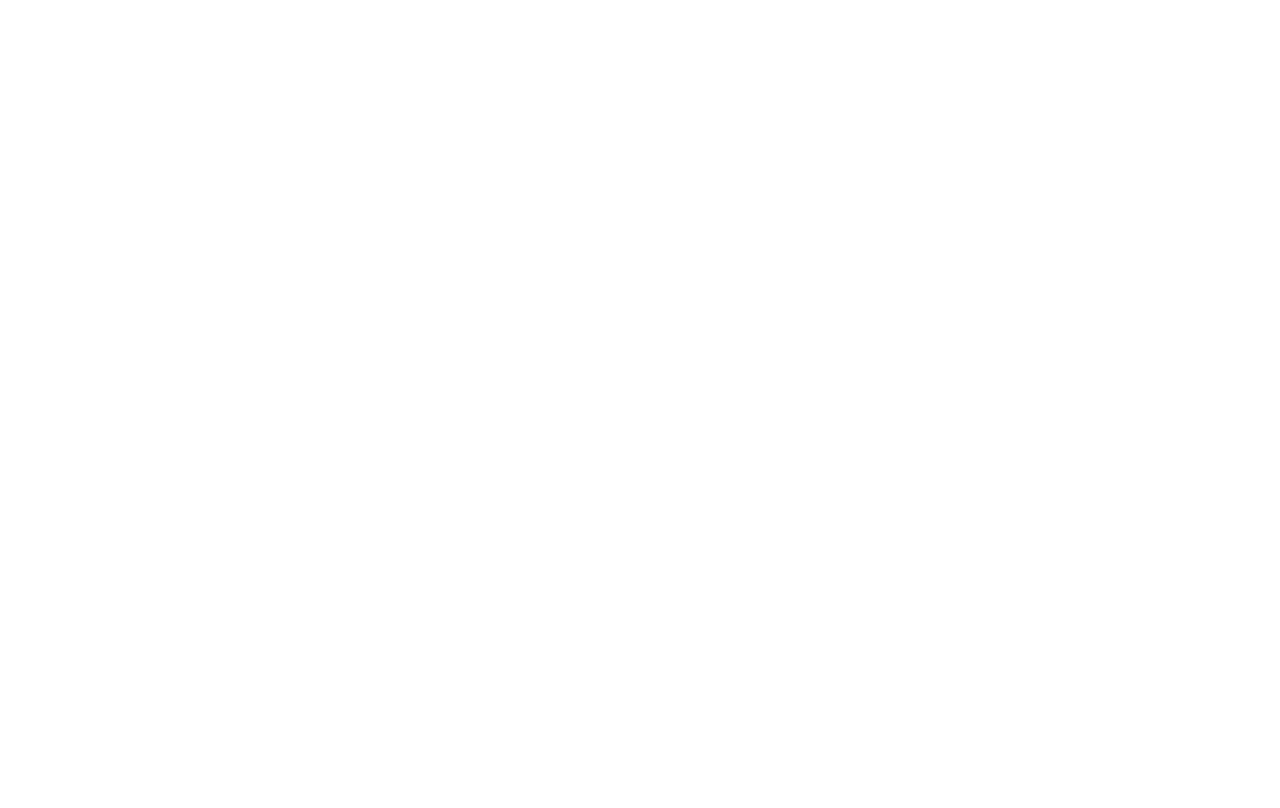
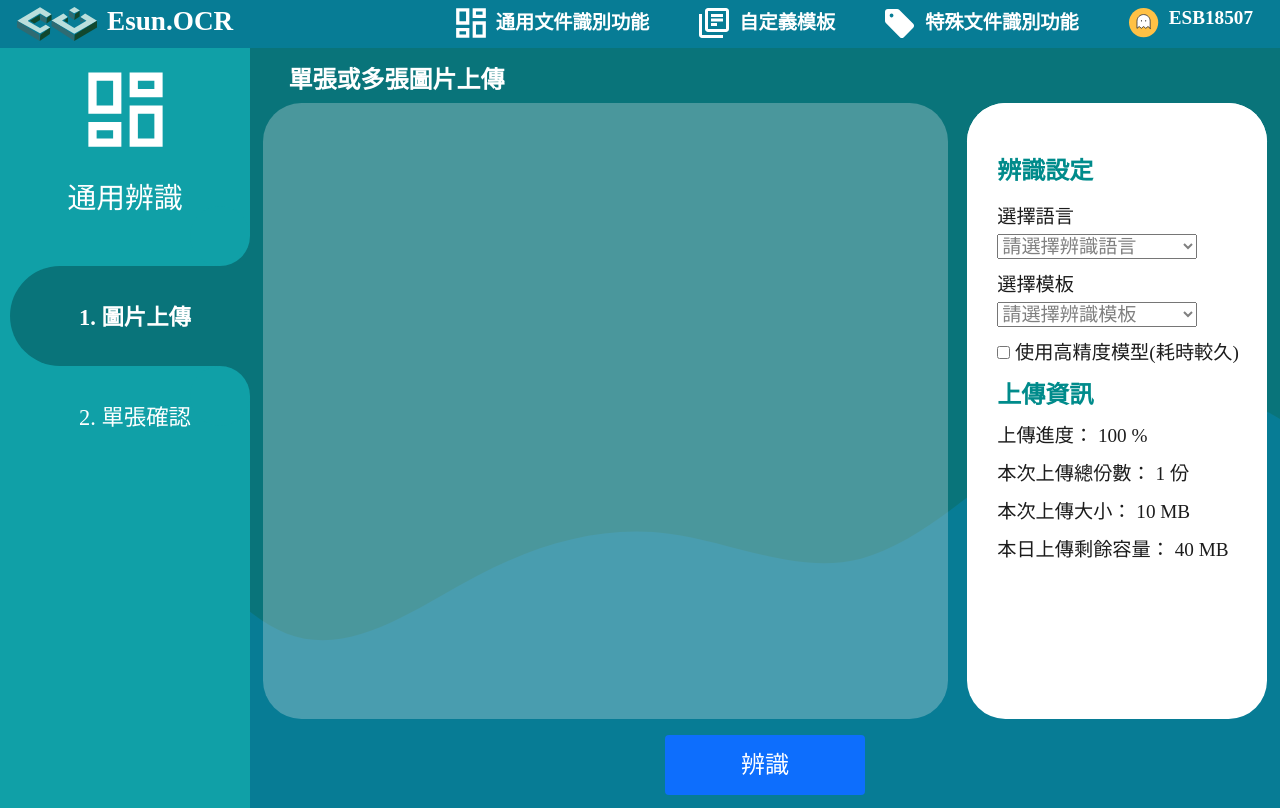
Before and after one commit to halloju/_ocr_web_service, a Vue app in the folder frontend/: page /common-ocr/upload in a window 1280 px wide. Before the commit this address had no page. Built offline with nearby package versions, Linux system fonts and the light colour scheme.

Commit message:
[feat] add 通用辨識

```diff
--- a/frontend/src/components/Navbar.vue
+++ b/frontend/src/components/Navbar.vue
@@ -5,7 +5,7 @@
     <span><a href="/">Esun.OCR</a></span>
   </a>
   <div class="navbar">
-    <Dropdown :img_src="img_src1" title="通用文件識別功能" class="navbar-links"/>
+    <Dropdown :img_src="img_src1" title="通用文件識別功能" :items="services1" class="navbar-links"/>
     <Dropdown :img_src="img_src2" title="自定義模板" :items="services2" class="navbar-links"/>
     <Dropdown :img_src="img_src3" title="特殊文件識別功能" :items="services3" class="navbar-links"/>
     <Dropdown :img_src="img_src4" title="ESB18507" :items="user_info" class="navbar-links"/>
@@ -31,6 +31,13 @@
     img_src2: feature2,
     img_src3: feature3,
     img_src4: user_icon,
+    services1: [
+      {
+        title: '通用辨識',
+        link: '/common-ocr',
+        img_src: '',
+      },
+    ],
     services2: [
       {
         title: '新增自定義模板',
--- a/frontend/src/router/index.js
+++ b/frontend/src/router/index.js
@@ -13,6 +13,9 @@
 import TemplateOcr from '@/views/TemplateOcr.vue'
 import TemplateOcr1 from '@/views/TemplateOcr1.vue'
 import TemplateOcr2 from '@/views/TemplateOcr2.vue'
+import CommonOcr from '@/views/CommonOcr.vue'
+import CommonOcr1 from '@/views/CommonOcr1.vue'
+import CommonOcr2 from '@/views/CommonOcr2.vue'
 
 const routes = [
   {
@@ -103,6 +106,25 @@
         component: TemplateOcr2,
       },
     ]
+  },
+  {
+    path: '/common-ocr',
+    name: 'CommonOcr',
+    component: CommonOcr,
+    redirect: '/common-ocr/upload',
+    // meta: { requiresAuth: true },
+    children:[
+      {
+        path: 'upload',
+        name: 'CommonOcr1',
+        component: CommonOcr1,
+      },
+      {
+        path: 'confirm',
+        name: 'CommonOcr2',
+        component: CommonOcr2,
+      },
+    ]
   }
 ]
 
--- /dev/null
+++ b/frontend/src/views/CommonOcr.vue
@@ -0,0 +1,36 @@
+<template>
+  <Navbar />
+  <div class="dashboard">
+      <Sidebar :model="model" :img_src="img_src" :model_bar="model_bar"/>
+      <div class="content">
+          <router-view></router-view>
+      </div>
+  </div>
+</template>
+<style scoped>
+@import '@/assets/css/sidebar_frame.css';
+</style>
+<script>
+import feature1 from '@/assets/images/feature1.svg'
+import Navbar from '../components/Navbar.vue'
+import Sidebar from '../components/Sidebar.vue'
+export default {
+  components: {
+    Navbar,
+    Sidebar,
+  },
+  name: 'Define',
+  data() {
+    return {
+            model: "通用辨識",
+            img_src: feature1,
+            model_bar: [{title: "1. 圖片上傳", path: "/common-ocr/upload", sub_title: "圖檔上傳", order: 1},
+                        {title: "2. 單張確認", path: "/common-ocr/confirm", sub_title: "圖檔確認", order: 2},
+                       ],
+      };
+  },
+  methods: {
+    }
+
+};
+</script>
--- /dev/null
+++ b/frontend/src/views/CommonOcr1.vue
@@ -0,0 +1,69 @@
+<template>
+  <div class="step">
+    單張或多張圖片上傳
+  </div>
+  <div class="contentWrapperFlex">
+    <div class="contentWrapper5 py-5 ">
+    </div>
+    <div class="contentWrapperSubFull">
+      <div class="contentWrapperSub1 py-5">
+        <div class="bar">
+          <span class="content-title">辨識設定</span>
+        </div>
+        <div class="my-content3-small">
+          <div class="content-item">
+            選擇語言
+          </div>
+          <select class="select-item">
+            <option>請選擇辨識語言</option>
+            <option>英語</option>
+            <option>繁體中文</option>
+            <option>日文</option>
+          </select>
+          <div class="content-item">
+            選擇模板
+          </div>
+          <select class="select-item">
+              <option>請選擇辨識模板</option>
+              <option>Template 1</option>
+              <option>Template 2</option>
+              <option>Template 3</option>
+          </select>
+          <div class="content-item">
+            <input type="checkbox"> 使用高精度模型(耗時較久)
+          </div>
+        </div>
+      </div>
+      <div class="contentWrapperSub2">
+        <div class="bar">
+          <span class="content-title">上傳資訊</span>
+        </div>
+        <div class="content-item">上傳進度： 100 % </div>
+        <div class="content-item">本次上傳總份數： 1 份 </div>
+        <div class="content-item">本次上傳大小： 10 MB </div>
+        <div class="content-item">本日上傳剩餘容量： 40 MB </div>
+      </div>
+    </div>
+  </div>
+  <div class="buttons">
+      <router-link to="/common-ocr/confirm" class="btn bg-primary">辨識</router-link>
+  </div>
+</template>
+
+<style scoped>
+@import '@/assets/css/content.css';
+@import '@/assets/css/template.css';
+</style>
+<script>
+export default {
+  name: 'DefineStep1',
+  data() {
+    return {
+
+    };
+  },
+  methods: {
+    }
+
+};
+</script>
--- /dev/null
+++ b/frontend/src/views/CommonOcr2.vue
@@ -0,0 +1,53 @@
+<template>
+  <div class="step">
+    符合讀取規則的圖檔共 1000 張
+  </div>
+  <div class="sub-step">
+    因為批次辨識時間較長，請確認辨識設定無誤。若無任何問題，請按開始全部辨識。
+  </div>
+  <div class="contentWrapperFlex">
+    <div class="contentWrapper5 py-5 ">
+    </div>
+    <div class="contentWrapperSubFull">
+    </div>
+  </div>
+  <div class="buttons">
+    <button type="button" class="btn bg-primary" data-bs-toggle="modal" data-bs-target="#exampleModal">全部辨識</button>
+  </div>
+  <!-- Modal -->
+  <div class="modal fade" id="exampleModal" tabindex="-1" aria-labelledby="exampleModalLabel" aria-hidden="true">
+    <div class="modal-dialog">
+      <div class="modal-content">
+        <div class="modal-header">
+          <h5 class="modal-title" id="exampleModalLabel">是否已確認單張項目</h5>
+          <button type="button" class="btn-close" data-bs-dismiss="modal" aria-label="Close"></button>
+        </div>
+        <div class="modal-body">確認後將進行全部辨識，請勿關閉網頁。</div>
+        <div class="modal-footer">
+          <button type="button" class="btn btn-secondary" data-bs-dismiss="modal">
+            關閉
+          </button>
+          <button type="button" class="btn btn-primary">確定</button>
+        </div>
+      </div>
+    </div>
+  </div>
+</template>
+
+<style scoped>
+@import '@/assets/css/content.css';
+@import '@/assets/css/template.css';
+</style>
+<script>
+export default {
+  name: 'DefineStep1',
+  data() {
+    return {
+
+    };
+  },
+  methods: {
+    }
+
+};
+</script>
```
